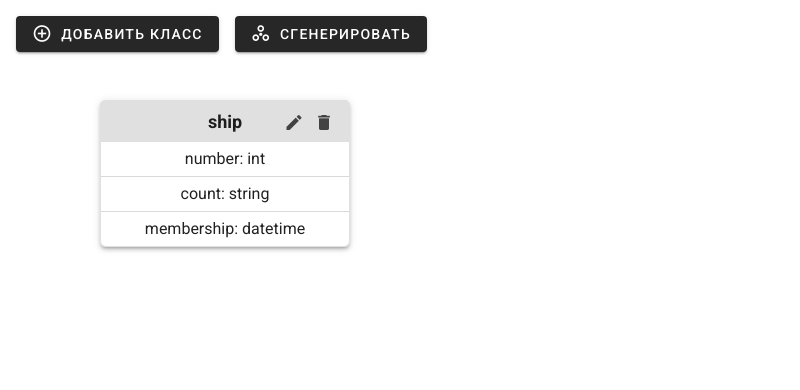
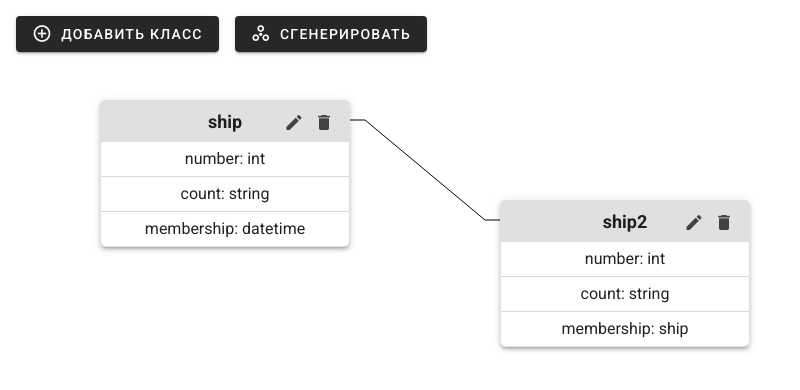
Before and after one commit to evgeniy-seliverstov/class-creator-front, a Vue app: page / in a window 1280 px wide. Shown: the top 390 px of the page, without its empty margins (0-800 px from the left). Built offline with nearby package versions, Linux system fonts and the light colour scheme.

Commit message:
Added lines between classes

```diff
--- a/src/App.vue
+++ b/src/App.vue
@@ -6,13 +6,14 @@
         <generate-button class="ml-4"/>
       </div>
 
-      <div class="canvas" @mousemove="mouseMove"  @mouseup="mouseUp">
+      <div ref="canvasWrapp" class="canvas" @mousemove="mouseMove"  @mouseup="mouseUp">
         <class
           v-for="(obj, index) in objects"
           :key="index" :obj="obj"
           :mouse="mouse"
           :class="activeObject == obj ? 'draggable' : ''"
         />
+        <canvas ref="canvas" :width="canvasWidth" :height="canvasHeight" />
       </div>
     </v-content>
   </v-app>
@@ -26,20 +27,15 @@ import Class from "@/components/Class";
 export default {
   name: 'App',
   data: () => ({
-    obj: {
-      name: "ship",
-      fields: [
-        { name: "number", type: 1 },
-        { name: "count", type: 2 },
-        { name: "membership", type: 3 }
-      ]
-    },
     mouse: {
       x: 0,
       y: 0,
       shiftX: 0,
       shiftY: 0
-    }
+    },
+    ctx: null,
+    canvasWidth: 500,
+    canvasHeight: 500,
   }),
   computed: {
     objects() {
@@ -48,6 +44,17 @@ export default {
     activeObject() {
       return this.$store.state.activeObject;
     }
+  },
+  mounted() {
+    this.canvasWidth = this.$refs.canvasWrapp.clientWidth;
+    this.canvasHeight = this.$refs.canvasWrapp.clientHeight;
+
+    const canvas = this.$refs.canvas;
+    this.ctx = canvas.getContext("2d");
+    this.ctx.strokeStyle = "rgba(0, 0, 0, 1)";
+    this.ctx.lineWidth = 1;
+
+    setInterval(this.drawLines, 5);
   },
   methods: {
     mouseMove(e) {
@@ -59,6 +66,53 @@ export default {
       this.mouse.shiftX = 0;
       this.mouse.shiftY = 0;
       this.$store.commit("removeActiveObject");
+    },
+    drawLines() {
+      this.ctx.clearRect(0, 0, this.canvasWidth, this.canvasHeight);
+      this.ctx.beginPath();
+      this.objects.forEach(obj => {
+        obj.fields.forEach(v => {
+          if (v.type >= 1000) {
+            const finalObj = this.objects.find(o => o.id == v.type);
+            let startPosiotion = {}, finalPosition = {}
+            if (obj.position.x < finalObj.position.x) {
+              startPosiotion = {
+                x1: obj.position.x + 250,
+                y1: obj.position.y + 20,
+                x2: obj.position.x + 265,
+                y2: obj.position.y + 20,
+              };
+              finalPosition = {
+                x1: finalObj.position.x - 15,
+                y1: finalObj.position.y + 20,
+                x2: finalObj.position.x,
+                y2: finalObj.position.y + 20,
+              };
+            } else {
+              startPosiotion = {
+                x1: obj.position.x,
+                y1: obj.position.y + 20,
+                x2: obj.position.x - 15,
+                y2: obj.position.y + 20,
+              };
+              finalPosition = {
+                x1: finalObj.position.x + 265,
+                y1: finalObj.position.y + 20,
+                x2: finalObj.position.x + 250,
+                y2: finalObj.position.y + 20,
+              };
+            }
+
+            this.ctx.moveTo(startPosiotion.x1, startPosiotion.y1);
+            this.ctx.lineTo(startPosiotion.x2, startPosiotion.y2);
+            this.ctx.lineTo(finalPosition.x1, finalPosition.y1);
+            this.ctx.lineTo(finalPosition.x2, finalPosition.y2);
+
+          }
+        });
+
+      });
+      this.ctx.stroke();
     }
   },
   components: {
--- a/src/store/index.js
+++ b/src/store/index.js
@@ -22,6 +22,19 @@ export default new Vuex.Store({
           { name: "number", type: 1 },
           { name: "count", type: 2 },
           { name: "membership", type: 3 }
+        ]
+      },
+      {
+        id: 1001,
+        name: "ship2",
+        position: {
+          x: 500,
+          y: 200
+        },
+        fields: [
+          { name: "number", type: 1 },
+          { name: "count", type: 2 },
+          { name: "membership", type: 1000 }
         ]
       },
     ],
```
